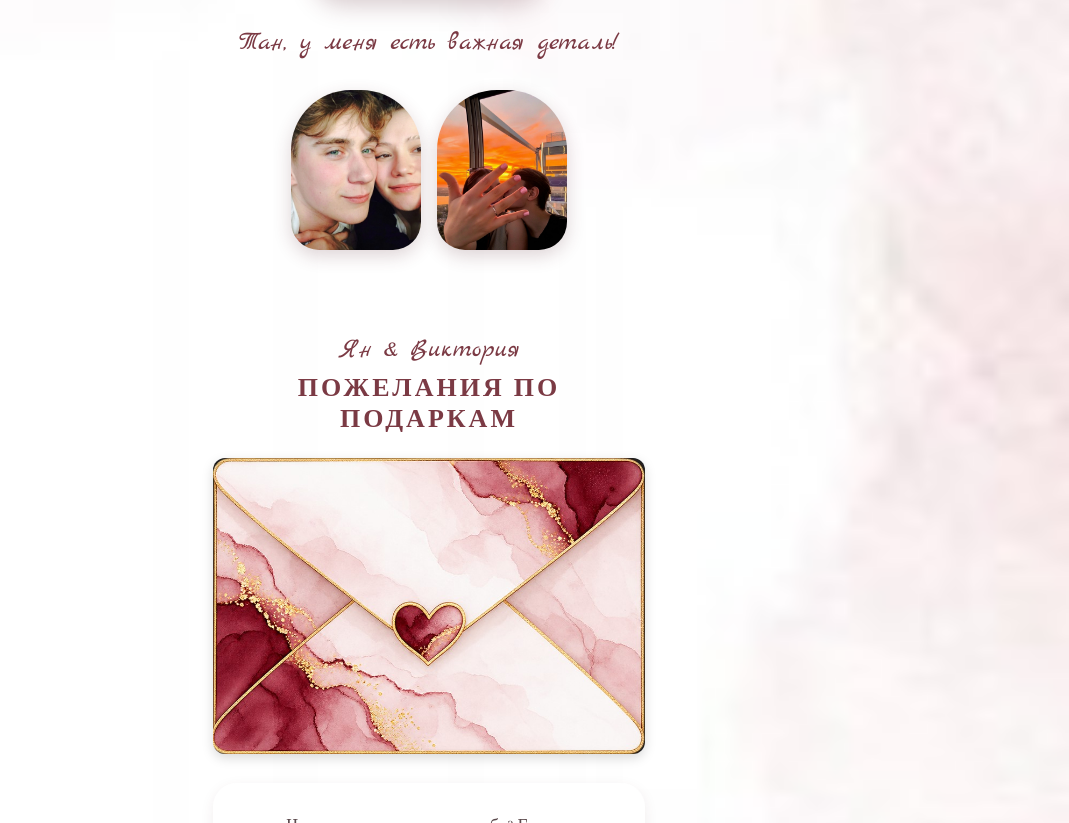
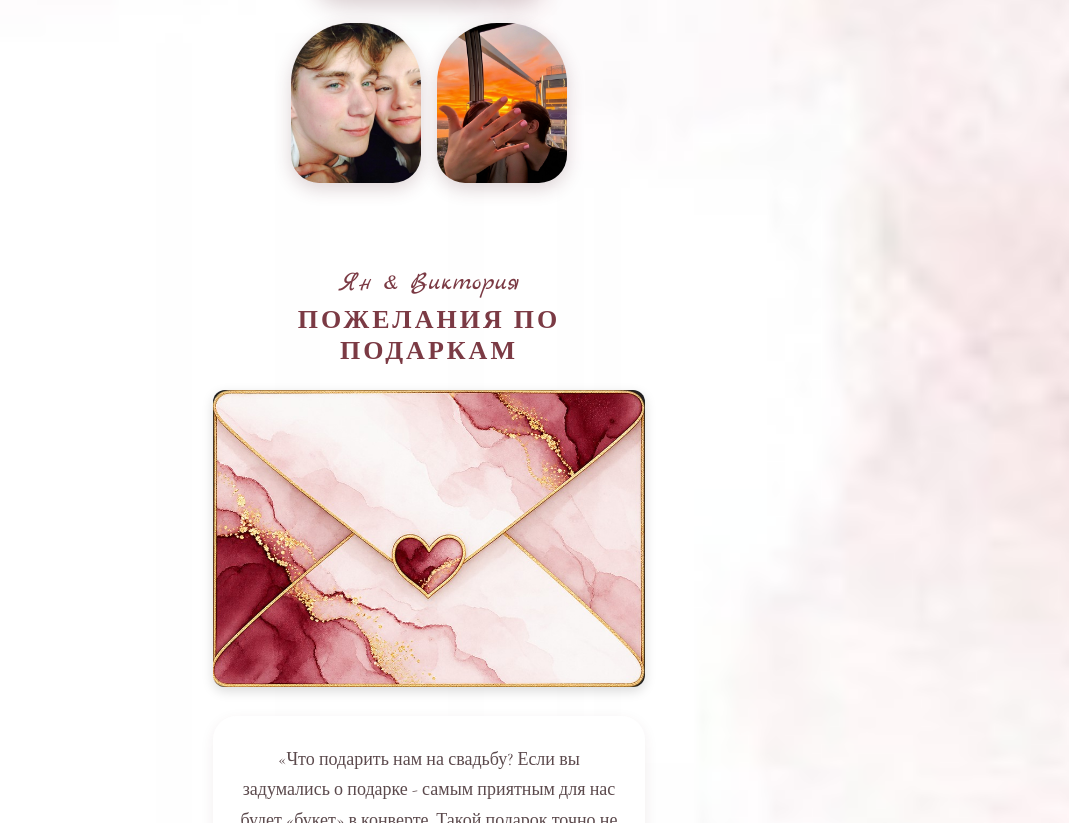
Before and after one commit to nastasya220v-ops/wedding-s, a plain HTML site: page index.html in a window 1280 px wide. Shown: the part 1440-2263 px from the top of the page, without its empty margins (211-1280 px from the left). Drawn offline with nearby package versions, Linux system fonts and the light colour scheme.

Commit message:
Update index.html

```diff
--- a/index.html
+++ b/index.html
@@ -238,7 +238,6 @@
 <!-- ФОТО-БЛОК -->
 <section>
   <div class="tile"><span>ЯН + ВИКА</span><span>07.07.2027</span></div>
-  <div class="script">Тан, у меня есть важная деталь!</div>
   <div class="pair"><div></div><div></div></div>
 </section>
 
```
